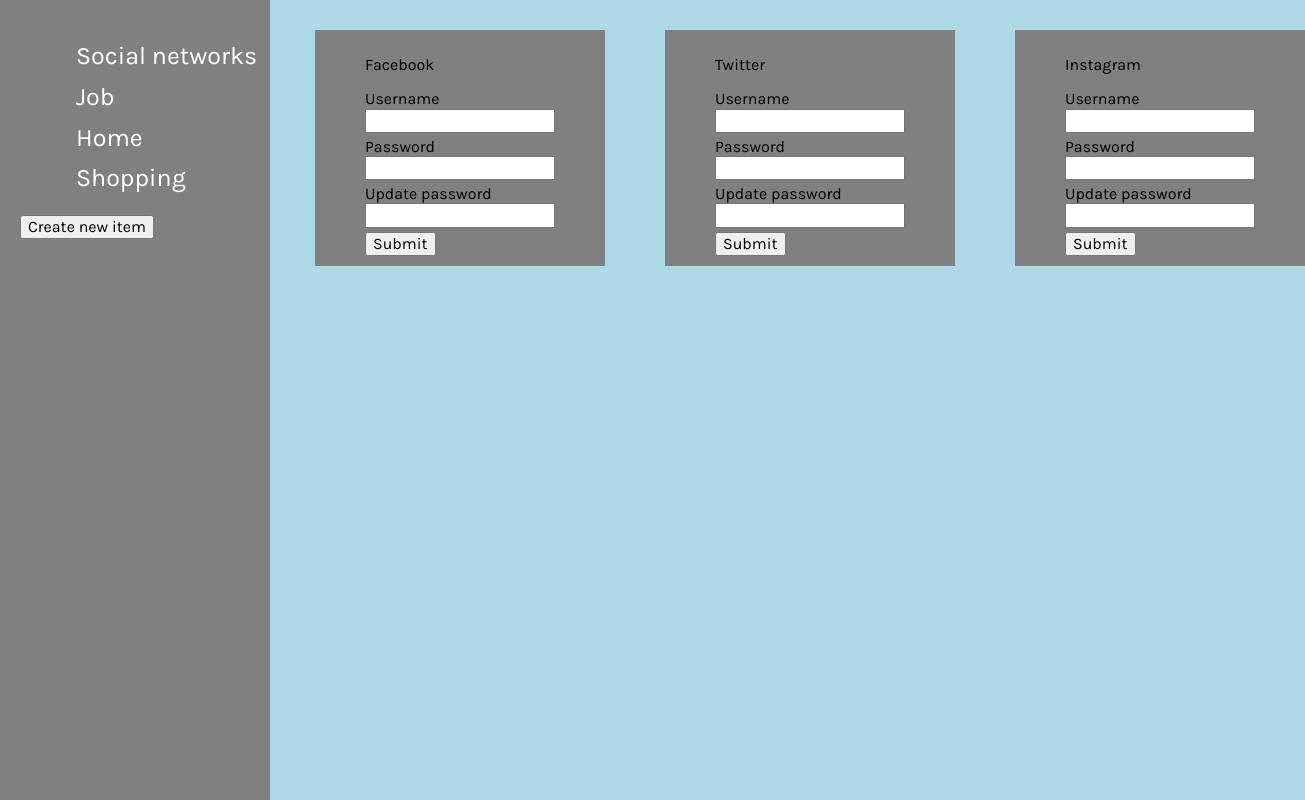
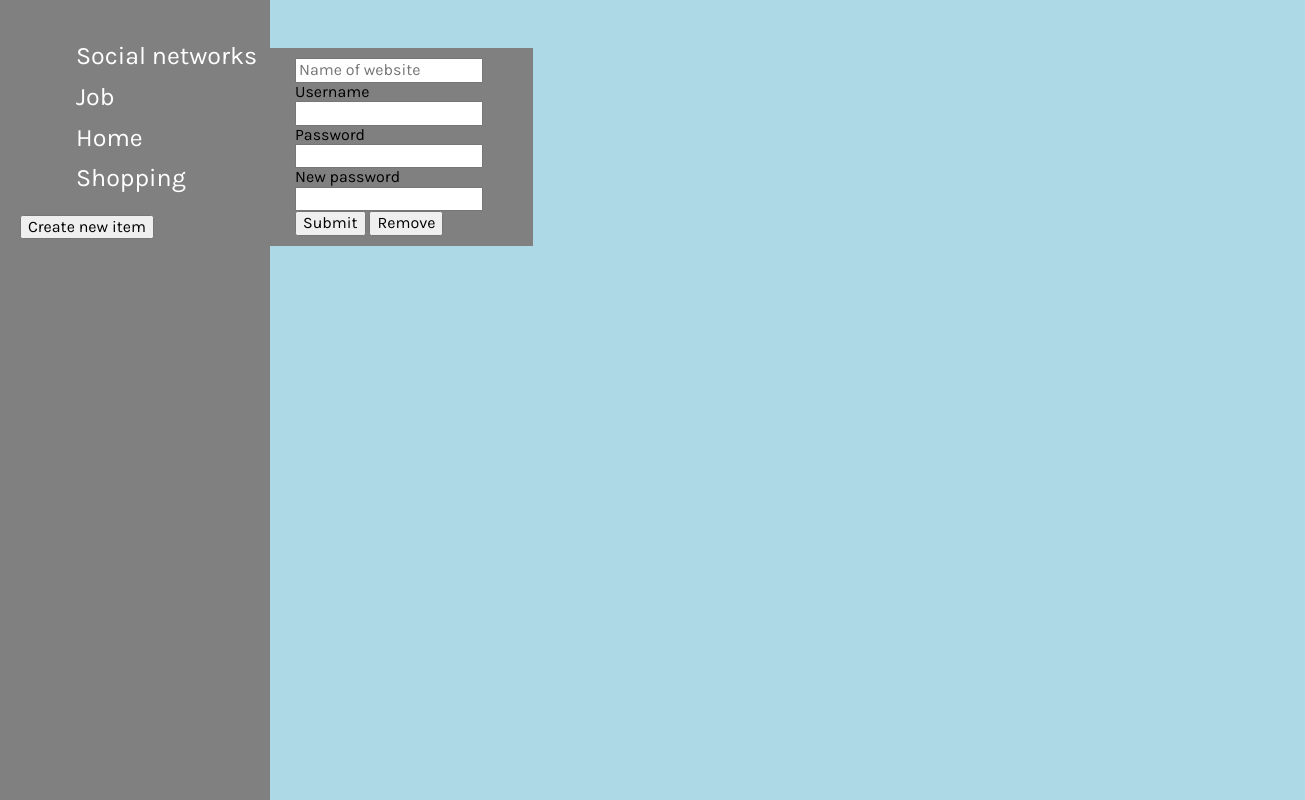
Before and after one commit to Olha-Dmytriieva/softserve-homeworks, a plain HTML site: page softserve-project/index.html in a window 1280 px wide. Both pictures are taken after a click on the button "Create new item". Shown: the whole page, 1305 px wide, since content can reach past the window. Drawn offline with Linux system fonts and the light colour scheme.

Commit message:
add function compleated, troubles with delete function

```diff
--- a/softserve-project/index.html
+++ b/softserve-project/index.html
@@ -11,7 +11,7 @@
     <title>Document</title>
 </head>
 <body>
-<!-- Side navigation -->
+Side navigation
  <div class="sidenav">
   <ul>
     <li class="js-social-networks"> Social networks</li>
@@ -19,90 +19,49 @@
     <li class="js-home">Home</li>
     <li class="js-shopping">Shopping</li>
   </ul>
-  <button>Create new item</button>
+  <button id = "create">Create new item</button>
 </div>
 
 
 
 <!-- Page content -->
 <div class="main">
-
-
-  <div class="item js-item">
-
-    <p data-value="Social-networks">Facebook</p>
+  <div class="item js-item" name="name[]">
 
     <form name="signup_form" autocomplete="off" class="js-form" novalidate>
 
       <label>
+
+        <input name="name" placeholder="Name of website" >
+      </label>
+
+      <label>
         Username
-      <textarea name="username" id="username" rows="1"></textarea>
+        <input name="username" id = "social" >
       </label>
 
       <label>
         Password
-      <textarea name="password" id="password" rows="1"></textarea>
+        <input name="password" id="social" />
       </label>
 
       <label>
-      Update password
-      <textarea name="new-password" id="new-password" rows="1"></textarea>
+        New password
+        <input name="new-password" id="social" />
       </label>
 
-    <button type="submit">Submit</button>
-  </form>
-</div>
-<div class="item js-item">
 
-  <p data-value="Social-networks">Twitter</p>
+      <button  >Submit</button>
+      <button type="button" id="remove" >Remove</button>
 
-<form name="signup_form" autocomplete="off" class="js-form" novalidate>
-
-  <label>
-    Username
-    <textarea name="username" id="username" rows="1"></textarea>
-  </label>
-
-  <label>
-    Password
-    <textarea name="password" id="password" rows="1"></textarea>
-  </label>
-
-  <label>
-    Update password
-    <textarea name="new-password" id="new-password" rows="1"></textarea>
-  </label>
-
-  <button type="submit">Submit</button>
     </form>
   </div>
 
-<div class="item js-item">
 
-  <p data-value="Social-networks">Instagram</p>
 
-<form name="signup_form" autocomplete="off" class="js-form" novalidate>
-
-  <label>
-    Username
-    <textarea name="username" id="username" rows="1"></textarea>
-  </label>
-
-  <label>
-    Password
-    <textarea name="password" id="password" rows="1"></textarea>
-  </label>
-
-  <label>
-    Update password
-    <textarea name="new-password" id="new-password" rows="1"></textarea>
-  </label>
-
-  <button type="submit">Submit</button>
-</form>
 </div>
 
-</div>
+
 
   <script src="./styles/script.js" type="module"></script>
 </body>
--- a/softserve-project/styles/script.js
+++ b/softserve-project/styles/script.js
@@ -1,62 +1,227 @@
 
-const item = {
-    form: document.querySelectorAll('.js-form'),
-    username: document.querySelectorAll('.js-form textarea[name=username]'),
-    password: document.querySelectorAll('.js-form textarea[name=password]'),
-    newpass: document.querySelectorAll('.js-form textarea[name=new-password]')
+// const item = {
+//     form: document.querySelector('.js-form'),
+//     username: document.querySelector('.js-form input[name=username]'),
+//     password: document.querySelector('.js-form input[name=password]'),
+//     newpass: document.querySelector('.js-form input[name=new-password]')
+// }
+
+// // console.dir(item.username)
+
+// item.form.addEventListener('submit', handleFormSubmit)
+// item.username.addEventListener('input', handleInputUsername);
+// item.password.addEventListener('input', handleInputPassword);
+// item.newpass.addEventListener('input', handleInputNewPassword);
+
+
+// function handleFormSubmit(event){
+//     event.preventDefault()
+//     // console.log(event)
+// }
+
+// const id = `f${(~~(Math.random()*1e8)).toString(16)}`
+
+// function handleInputUsername(event){
+//     const value = event.currentTarget.value;
+//     localStorage.setItem(`username-${id}`, value);
+
+// }
+
+// const usernameFromLocalStorage = localStorage.getItem('username');
+
+//         if (usernameFromLocalStorage){
+
+//          item.username.value = usernameFromLocalStorage
+
+//     }
+
+// //==========current password============//
+
+// function handleInputPassword(event){
+//         const value = event.currentTarget.value;
+//         localStorage.setItem(`password-${id}`, value);
+
+// }
+
+
+// const passwordFromLocalStorage = localStorage.getItem('password');
+
+//         if (passwordFromLocalStorage){
+
+//             item.password.value = passwordFromLocalStorage
+
+// }
+
+// //===================update password==============//
+
+
+// function handleInputNewPassword(event){
+
+//     const value = event.currentTarget.value;
+//     localStorage.setItem('password', value);
+
+// }
+
+
+
+
+// // const item = {
+// //     form: document.querySelectorAll('.js-form'),
+// //     username: document.querySelectorAll('.js-form input[name=username]'),
+// //     password: document.querySelectorAll('.js-form textarea[name=password]'),
+// //     newpass: document.querySelectorAll('.js-form textarea[name=new-password]')
+// // }
+
+// // item.form.forEach((element => element.addEventListener('submit', handleFormSubmit)))
+// // item.username.forEach((element => element.addEventListener('input', handleInputUsername)));
+
+
+// // function handleFormSubmit(event){
+// //     // event.preventDefault()
+// //     // console.log(event)
+// // }
+
+// // // const id = `f${(~~(Math.random()*1e8)).toString(16)}`;
+
+// // function handleInputUsername(event){
+
+// //     const value1 = event.currentTarget.value;
+// //     console.log(this)
+// //     localStorage.setItem(`name1`, event.currentTarget.value);
+
+// //     const usernameFromLocalStorage = localStorage.getItem(`name1`);
+// //     console.log(usernameFromLocalStorage)
+
+// //     if (usernameFromLocalStorage){
+// //         console.log(this.textContent)
+// //     this.innerText += usernameFromLocalStorage;
+
+
+
+// //         }
+// //     }
+
+
+// //========================
+// // const item = {
+// //     form: document.querySelector('.js-form'),
+// //     username: document.querySelector('.js-form input[name=username]'),
+// //     password: document.querySelector('.js-form input[name=password]'),
+// //     newpass: document.querySelector('.js-form input[name=new-password]')
+// // }
+
+
+
+const buttonCreationRef = document.getElementById('create');
+// console.log(buttonCreationRef)
+const mainContainerRef = document.querySelector('.main');
+const j = document.querySelector('.js-item');
+
+buttonCreationRef.addEventListener('click',
+    function (){
+
+    const newNode = j.cloneNode(true) ;
+        console.log(newNode)
+
+    mainContainerRef.prepend(newNode)
+
+    let html = mainContainerRef.outerHTML
+    localStorage.setItem('html', html);
+
+})
+
+
+function getElement() {
+    mainContainerRef.innerHTML = localStorage.getItem('html');
+}
+
+getElement()
+
+
+
+
+const removeBtnRef = document.getElementById('remove');
+removeBtnRef.addEventListener('click', removeBtnFunction);
+
+function removeBtnFunction(event){
+    // console.dir(event.target.parentNode.parentNode.outerHTML)
+    const domElementsFromStorage = localStorage.getItem('html');
+
+    const formToRemove = (event.target.parentNode.parentNode.outerHTML);
+    console.log(domFromStorage.indexOf(formToRemove))
+
+    // const html = domFromStorage.substring(0, domFromStorage.indexOf(`${formToRemove}`))
+
+    console.log(domElementsFromStorage.substring(0, domElementsFromStorage.indexOf(formToRemove)))
+
+//    localStorage.setItem('html', (domFromStorage.substring(0, domFromStorage.indexOf(formToRemove)) ) )
+
+
 }
 
 
 
-item.form.forEach((element => element.addEventListener('submit', handleFormSubmit)))
-item.username.forEach((element => element.addEventListener('input', handleInputUsername)));
-item.password.forEach((element => element.addEventListener('input', handleInputPassword)));
-item.newpass.forEach((element => element.addEventListener('input', handleInputNewPassword)));
-
-
-function handleFormSubmit(event){
-    // event.preventDefault()
-    // console.log(event)
-}
 
 
 
-function handleInputUsername(event){
-    const value = event.currentTarget.value;
-    localStorage.setItem('username', value);
-
-}
-
-const usernameFromLocalStorage = localStorage.getItem('username');
-        if (usernameFromLocalStorage){
-            item.username.forEach(i => i.textContent = usernameFromLocalStorage)
-
-    }
-
-//==========current password============//
-
-function handleInputPassword(event){
-        const value = event.currentTarget.value;
-        localStorage.setItem('password', value);
-
-}
 
 
-const passwordFromLocalStorage = localStorage.getItem('password');
-        if (passwordFromLocalStorage){
-            item.password.forEach(i => i.textContent = passwordFromLocalStorage)
-
-}
-
-//===================update password==============//
 
 
-function handleInputNewPassword(event){
-
-    const value = event.currentTarget.value;
-    localStorage.setItem('password', value);
-
-}
 
 
-// ==================================================================================================//
+
+
+
+
+
+
+
+
+
+
+// console.log(mainContainerRef)
+
+// определение кнопки добавления
+// const button_add = document.querySelector( '.dynamic_fields .js-add' );
+// //  console.log(button_add)
+// // ожидание клика на кнопку .add
+// button_add.addEventListener( "click", function () {
+//  // какие-то действия
+// })
+
+// // определение кнопки добавления
+// var button_add = document.querySelector( '.dynamic_fields .js-add' );
+
+// // ожидание клика на кнопку .add
+// button_add.addEventListener( 'click', function () {
+
+//     // определение блока, содержащего элементы
+//     var students = document.querySelector( '.dynamic_fields .students' );
+
+//     // клонирование образцового элемента
+//     var element = document.querySelector( '.example_student' ).cloneNode( true );
+
+//     // добавление класса к клонированному элементу
+//     element.classList.add( 'student' );
+
+//     // удаление класса из клонированного элемента
+//     element.classList.remove( 'example_student' );
+
+//     // добавление нового элемента к списку
+//     students.appendChild( element );
+// } );
+
+// // ожидание клика по документу
+// document.addEventListener( 'click', function ( el ) {
+
+//     // если клик был по элементу, который содержит класс remove
+//     if ( el.target && el.target.classList.contains( 'js-remove' ) ) {
+
+//         // определение прародительского блока, содержащего кнопку
+//         var child = el.target.closest( '.table' );
+
+//         // удаление элемента списка
+//         child.parentNode.removeChild( child );
+//     }
+// } );
--- a/softserve-project/styles/styles.css
+++ b/softserve-project/styles/styles.css
@@ -36,7 +36,7 @@
 
   /* Style page content */
   .main {
-    margin-left: 275px; /* Same as the width of the sidebar */
+    margin-left: 205px; /* Same as the width of the sidebar */
     padding: 0px 10px;
     display: flex;
 
```
Lines whose indentation alone changed are shown as unchanged.
